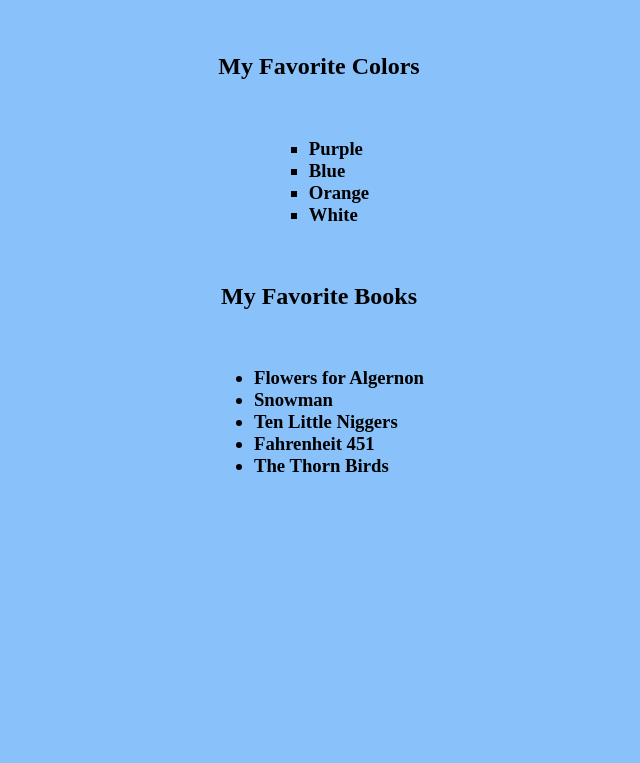
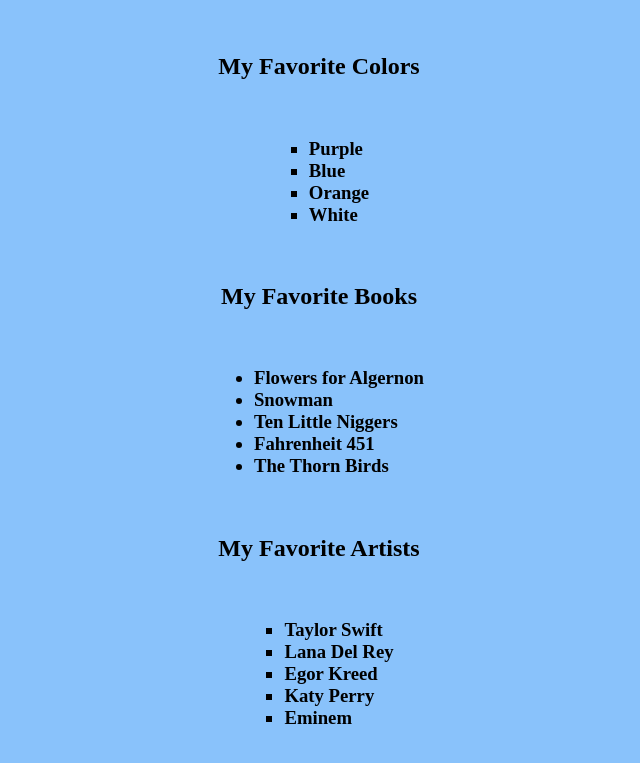
Before and after one commit to GunelD/web_mobile1, a plain HTML site: page public/about_me.html in a window 1280 px wide. Shown: the part 1714-2477 px from the top of the page, without its empty margins (321-961 px from the left). Before the commit the page ends 2237 px from the top, so only its background shows below. Drawn offline with Linux system fonts and the light colour scheme; a web font is replaced by a local one.

Commit message:
Add more content

```diff
--- a/public/about_me.html
+++ b/public/about_me.html
@@ -95,6 +95,18 @@
         <li>The Thorn Birds</li>
         </ul>
  </h3>
+ <h2>
+  My Favorite Artists
+</h2>
+<h3>
+  <ul style="list-style-type:square">
+      <li>Taylor Swift</li>
+      <li>Lana Del Rey</li>
+      <li>Egor Kreed</li>
+      <li>Katy Perry</li>
+      <li>Eminem</li>
+      </ul>
+</h3>
       </div>
 </body>
 </html>
```
Also changed, not shown: public/contact.html (+0 -4 lines).
